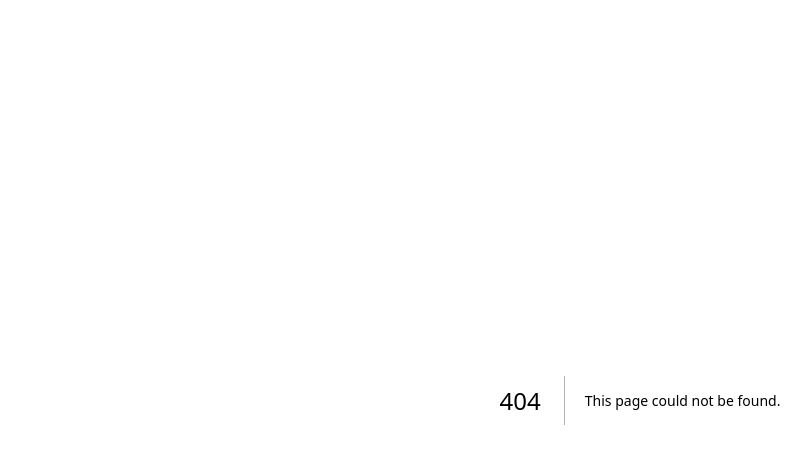
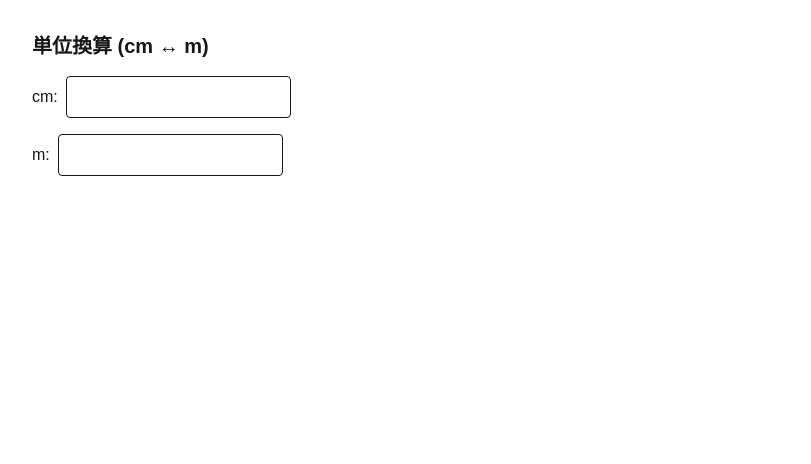
Before and after one commit to matcha4smiley/knock, a Next.js app: page /knocks/day6_unit-converter in a window 1280 px wide. Before the commit this address had no page. Shown: the top 464 px of the page, without its empty margins (0-811 px from the left). Built offline with nearby package versions, Linux system fonts and the light colour scheme.

Commit message:
add day6

```diff
--- /dev/null
+++ b/src/app/knocks/day6_unit-converter/page.tsx
@@ -0,0 +1,56 @@
+'use client'
+
+import { ChangeEvent, useState } from "react"
+
+export default function Page(){
+    const [cm, setCm] = useState<string>();
+    const [m, setM] = useState<string>();
+
+    const handleCmChange = (e: ChangeEvent<HTMLInputElement>) => {
+        const value = e.target.value;
+        setCm(value);
+        const num = parseFloat(value);
+        if(!isNaN(num)){
+            setM((num / 100).toString());
+        } else {
+            setCm('');
+        }
+    };
+
+    const handleMChange = (e: ChangeEvent<HTMLInputElement>) => {
+        const value = e.target.value;
+        setM(value);
+        const num = parseFloat(value);
+        if(!isNaN(num)){
+            setCm((num * 100).toString());
+        } else {
+            setCm('');
+        }
+    };
+
+    return(
+        <main className="p-8">
+            <h1 className="text-xl font-bold mb-4">単位換算 (cm ↔ m)</h1>
+            <div className="flex flex-col gap-4">
+                <label className="flex items-center gap-2">
+                    <span>cm:</span>
+                    <input
+                        type="number"
+                        value={cm}
+                        onChange={handleCmChange}
+                        className="border p-2 rounded"
+                    />
+                </label>
+                <label className="flex items-center gap-2">
+                    <span>m:</span>
+                    <input
+                        type="number"
+                        value={m}
+                        onChange={handleMChange}
+                        className="border p-2 rounded"
+                    />
+                </label>
+            </div>
+        </main>
+    );
+}
--- a/src/app/knocks/page.tsx
+++ b/src/app/knocks/page.tsx
@@ -9,6 +9,7 @@
     { day: 3, slug: 'day3_todo-lite', title: 'ToDo Lite', desc: '3状態（未/進/完）とローカル永続化' },
     { day: 4, slug: 'day4_pomodoro', title: 'Pomodoro Timer', desc: '開始/停止/リセット・カウントダウン' },
     { day: 5, slug: 'day5_calculator', title: 'Calculator', desc: '四則演算・履歴・括弧（安全評価）' },
+    { day: 6, slug: 'day6_unit-converter', title: 'Unit Converter', desc: '単位変換' },
 ]
 
 export default function KnocksCatalogPage() {
```
